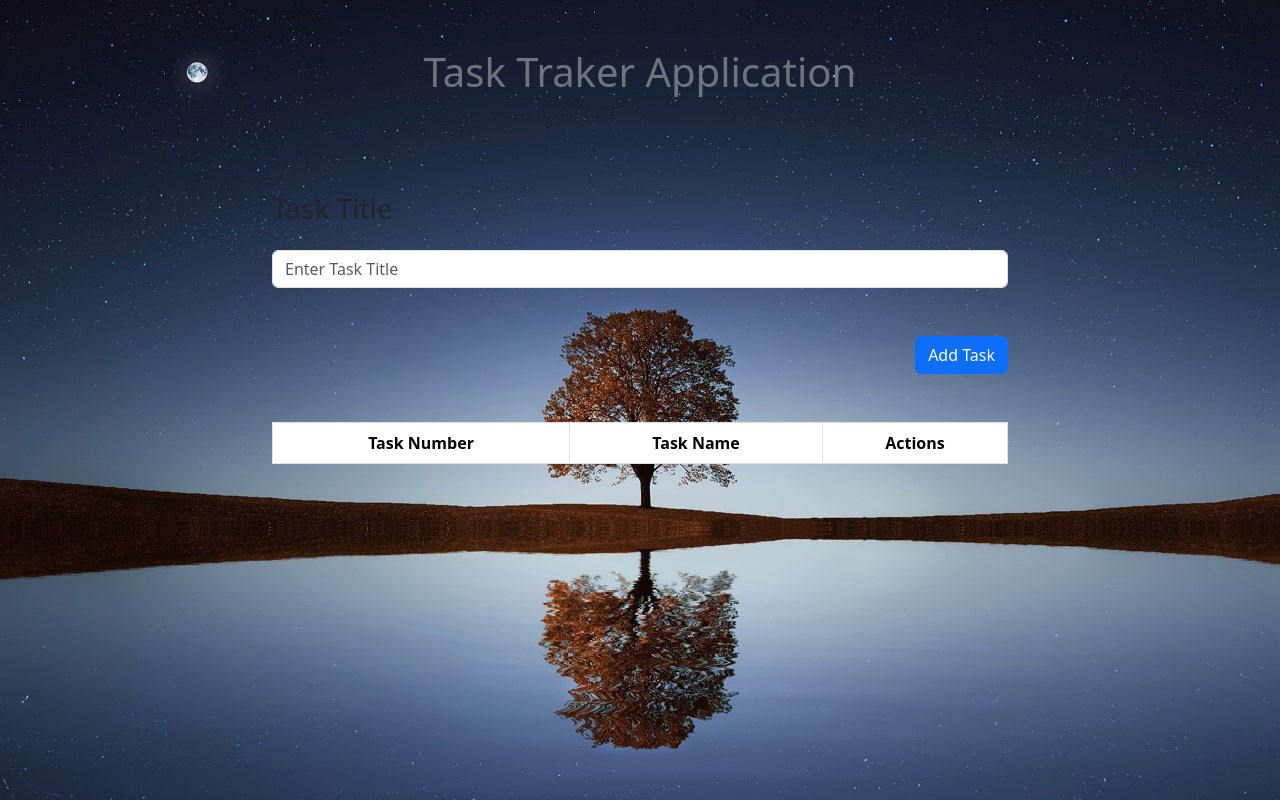
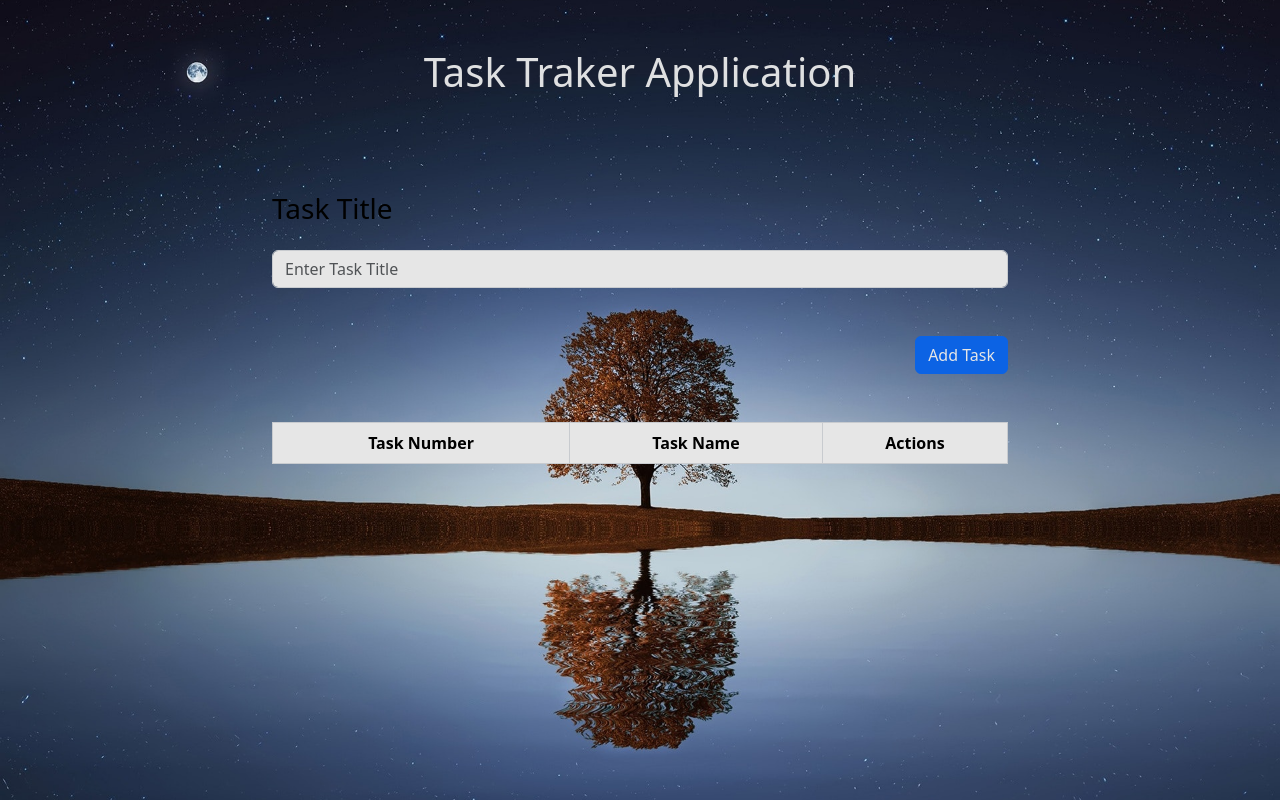
Before and after one commit to sivarajagopalans/CodSoft-Task-2, a React (Vite) app: page / in a window 1280 px wide. Built offline with nearby package versions, Linux system fonts and the light colour scheme.

Commit message:
background image

```diff
--- a/src/App.css
+++ b/src/App.css
@@ -18,4 +18,5 @@ body {
   background-position: center;
   background-size: cover;
   background-attachment: fixed;
+  filter: brightness(0.9);
 }
--- a/src/components/AddTask.jsx
+++ b/src/components/AddTask.jsx
@@ -19,7 +19,7 @@ export const AddTask = () => {
         <>
             <Form className="my-5">
                 <Form.Group className="mb-3" controlId="formBasicEmail">
-                    <Form.Label className='h3 mb-4'>Task Title</Form.Label>
+                    <Form.Label className='h3 mb-4 text-black'>Task Title</Form.Label>
                     <Form.Control type="text" value={title}
                         onChange={(e) => setTitle(e.target.value)} placeholder="Enter Task Title" />
                 </Form.Group>
--- a/src/components/Navbar.jsx
+++ b/src/components/Navbar.jsx
@@ -3,7 +3,7 @@ import React from 'react'
 export const Navbar = () => {
   return (
     <>
-        <h1 className='text-center my-5 text-secondary'>Task Traker Application</h1>
+      <h1 className='text-center my-5 text-light'>Task Traker Application</h1>
     </>
   )
 }
```
